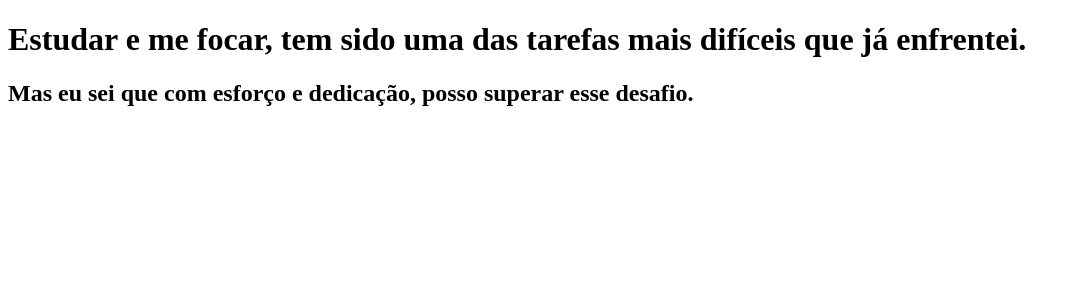
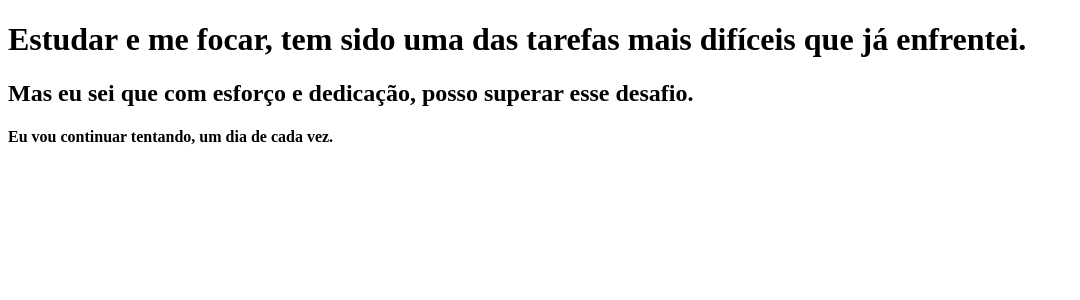
Before and after one commit to OsvaldoNeto96/clone-tabnews, a Next.js app: page / in a window 1280 px wide. Shown: the top 300 px of the page, without its empty margins (0-1080 px from the left). Built offline with nearby package versions, Linux system fonts and the light colour scheme.

Commit message:
alteraçao necessária para conseguir sincronizar com a Vercel, após alterar as configurações de acesso apenas a repositórios específicos

```diff
--- a/pages/index.js
+++ b/pages/index.js
@@ -3,6 +3,7 @@ function Home() {
         <>
             <h1>Estudar e me focar, tem sido uma das tarefas mais difíceis que já enfrentei.</h1>
             <h2>Mas eu sei que com esforço e dedicação, posso superar esse desafio.</h2>
+            <h4>Eu vou continuar tentando, um dia de cada vez.</h4>
         </>
     );
 }
```
